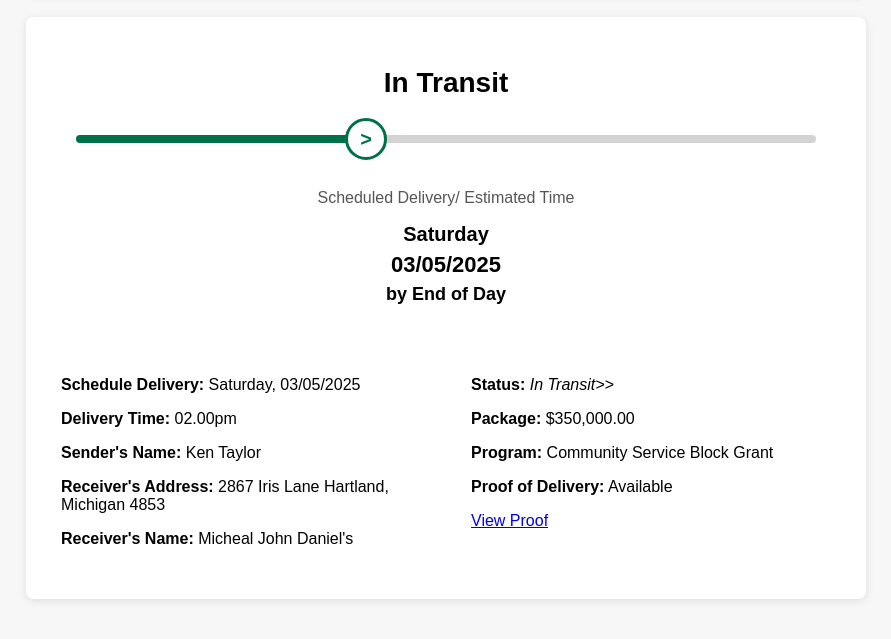
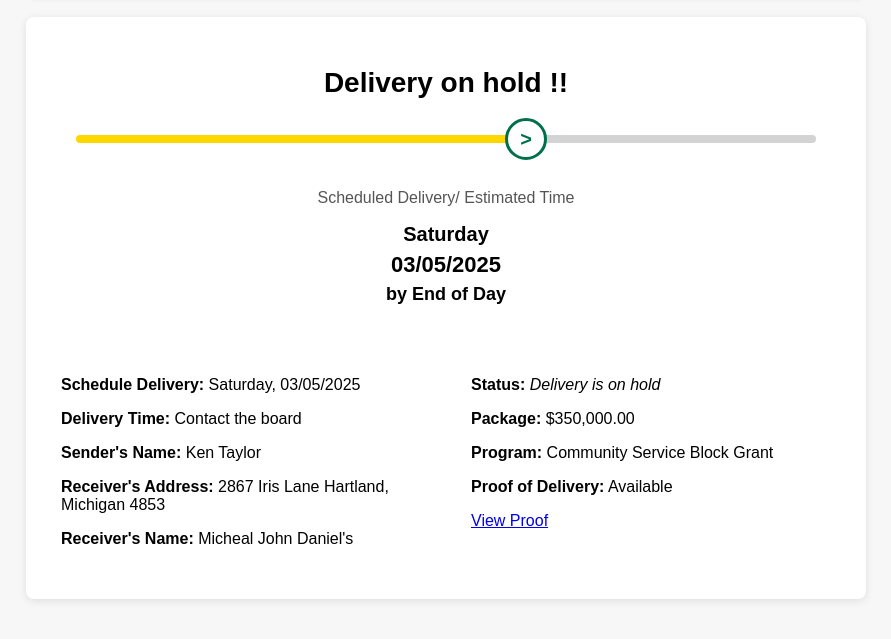
Before and after one commit to upstrackingunitedstate/upstracking, a plain HTML site: page tracking.html in a window 1280 px wide. Shown: the part 103-742 px from the top of the page, without its empty margins (194-1085 px from the left). Drawn offline with Linux system fonts and the light colour scheme.

Commit message:
Update tracking.html

```diff
--- a/tracking.html
+++ b/tracking.html
@@ -136,8 +136,8 @@
       left: 0;
       right: 0;
       height: 8px;
-      /* background: linear-gradient(to right, #ffd700 80%, #d3d3d3 80%);  */
-      background: linear-gradient(to right, #00704A 40%, #d3d3d3 40%);
+      background: linear-gradient(to right, #ffd700 60%, #d3d3d3 60%);
+      /* background: linear-gradient(to right, #00704A 40%, #d3d3d3 40%);  */
       border-radius: 10px;
       transform: translateY(-50%);
       margin-left: 30px;
@@ -149,7 +149,7 @@
     .progress-icon {
       position: absolute;
       top: 50%;
-      left: 40%;
+      left: 60%;
       transform: translate(-50%, -50%);
       width: 36px;
       height: 36px;
@@ -226,7 +226,7 @@
   </div>
 
   <div class="container hidden" id="trackingResult">
-    <div class="status"> In Transit</div>
+    <div class="status"> Delivery on hold !!</div>
     <div class="progress-wrapper">
       <div class="progress-bar"></div>
       <div class="progress-icon">&gt;</div>
@@ -240,13 +240,13 @@
     <div class="tracking-result-container">
       <div class="tracking-details">
         <p><strong>Schedule Delivery:</strong> Saturday, 03/05/2025</p>
-        <p><strong>Delivery Time:</strong> 02.00pm</p>
+        <p><strong>Delivery Time:</strong> Contact the board</p>
         <p><strong>Sender's Name:</strong> Ken Taylor</p>
         <p><strong>Receiver's Address:</strong> 2867 Iris Lane Hartland, Michigan 4853 </p>
         <p><strong>Receiver's Name:</strong> Micheal John Daniel's</p>
       </div>
       <div class="tracking-status">
-        <p><strong>Status:</strong> <em>In Transit>></em> </p>
+        <p><strong>Status:</strong> <em>Delivery is on hold</em> </p>
         <p><strong>Package:</strong> $350,000.00</p>
         <p><strong>Program:</strong> Community Service Block Grant</p>
         <p><strong>Proof of Delivery:</strong> Available</p>
```
